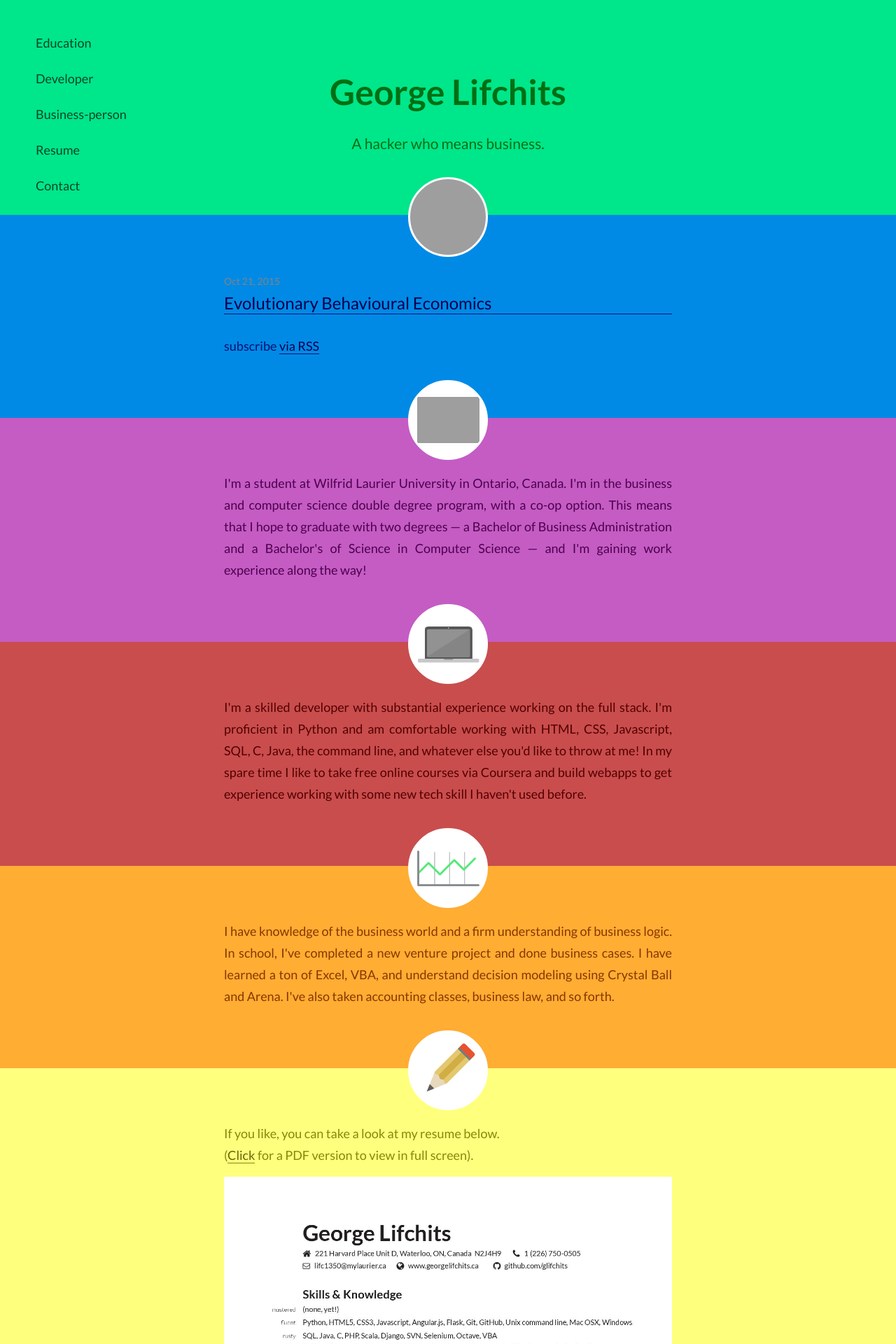
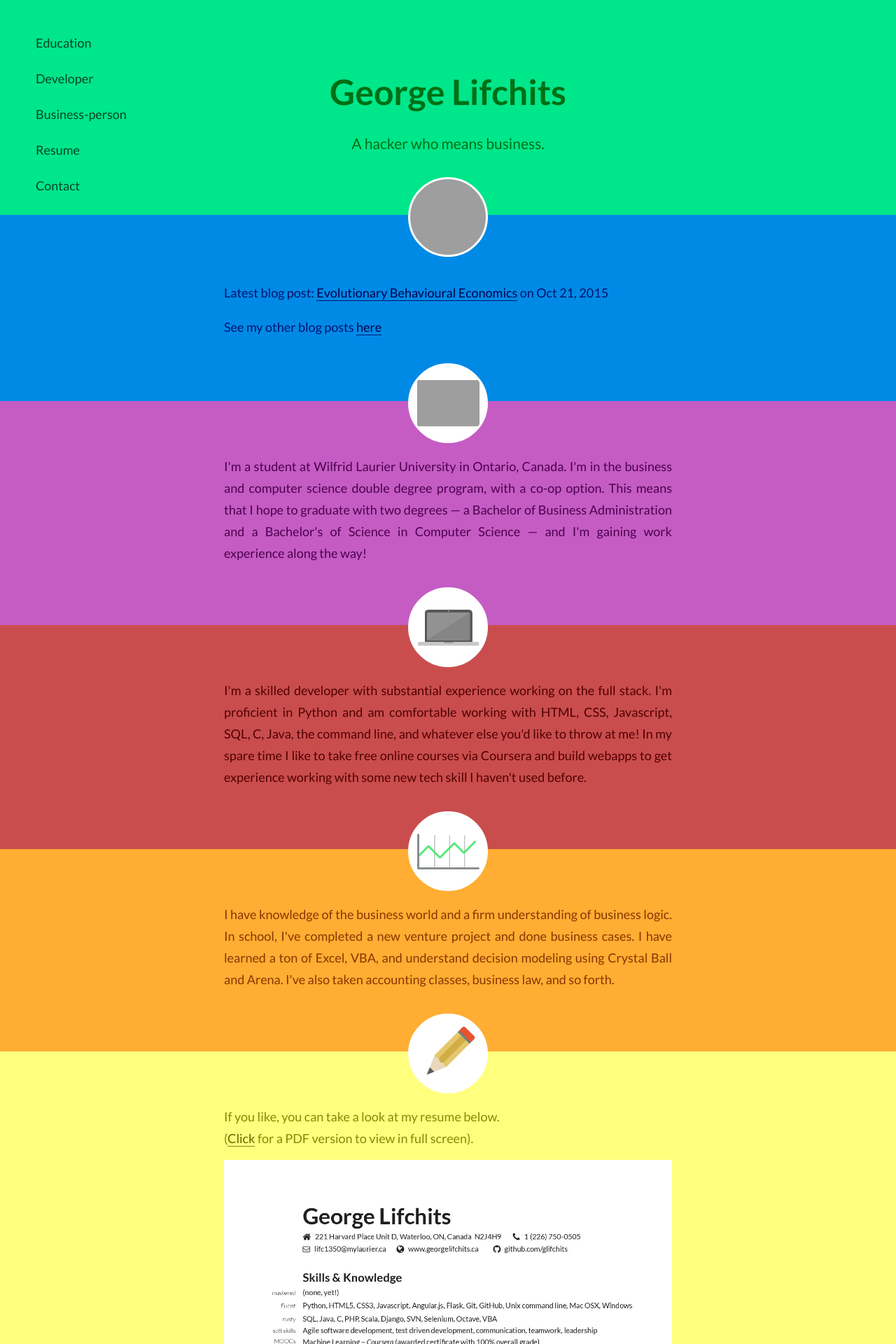
Before and after one commit to glifchits/glifchits.github.io, a Jekyll site: the page built from index.html, in a window 1280 px wide. Shown: the top 1920 px of the page at 70% size. Built offline with Jekyll 4.4.1, drawn with Linux system fonts in a browser that asks for light colours; nearby versions of some CDN libraries; comment, search, counter and statistics services are not loaded; grey boxes are pictures that could not be loaded.

Commit message:
style and add copy to the blog section

```diff
--- a/_sass/_styles.scss
+++ b/_sass/_styles.scss
@@ -173,6 +173,10 @@ header {
     background-image: url($url);
     background-size: $dim;
   }
+  span {
+    display: block;
+    margin: 1em 0;
+  }
 }
 
 #education {
--- a/index.html
+++ b/index.html
@@ -18,17 +18,13 @@ layout: default
 
 <section id="blog">
   <div class="picture"></div>
-  <ul class="post-list">
-    {% for post in site.posts %}
-    <li>
-      <span class="post-meta">{{ post.date | date: "%b %-d, %Y" }}</span>
-      <h2>
-        <a class="post-link" href="{{ post.url | prepend: site.baseurl }}">{{ post.title }}</a>
-      </h2>
-    </li>
-    {% endfor %}
-    <p class="rss-subscribe">subscribe <a href="{{ "/feed.xml" | prepend: site.baseurl }}">via RSS</a></p>
-  </ul>
+  {% assign post = site.posts.first %}
+  <span>
+    Latest blog post:
+    <a href="{{ post.url | prepend: site.baseurl }}">{{ post.title }}</a> on
+    {{ post.date | date: "%b %-d, %Y" }}
+  </span>
+  <span class="blog-link">See my other blog posts <a href="/blog">here</a></span>
 </section>
 <section id="education">
   <div class="picture"></div>
```
